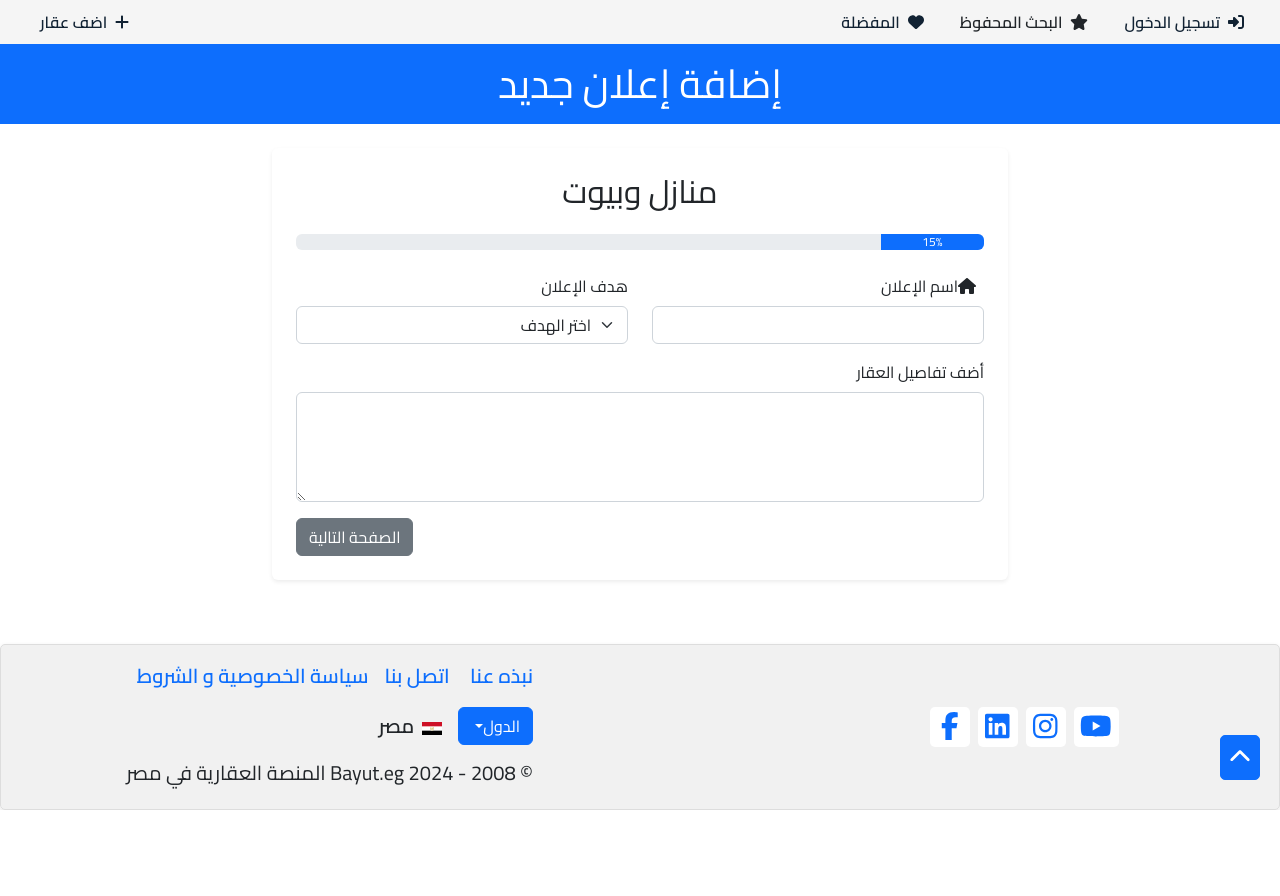
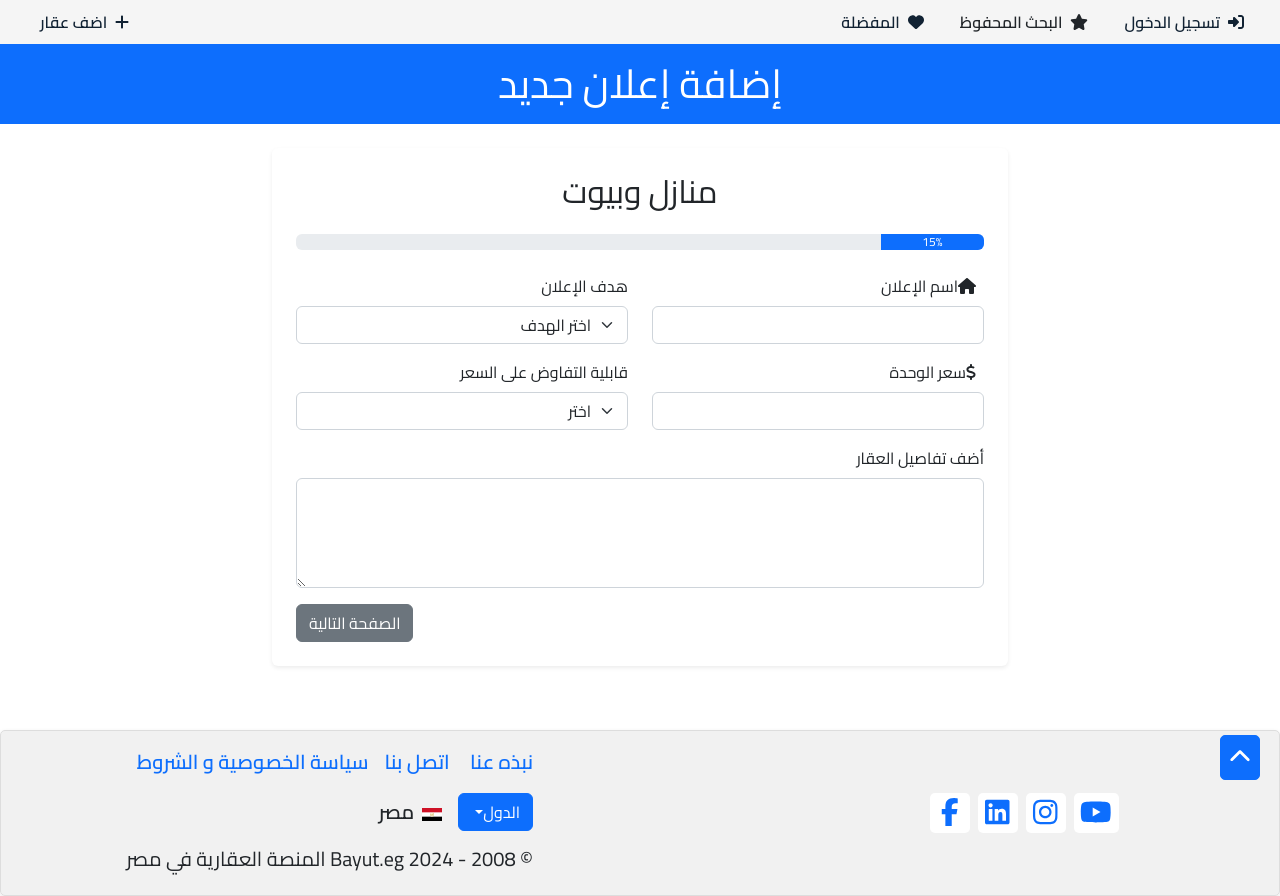
Before and after one commit to mmt20/varnda, a React (Create React App) app: page /add-home-property in a window 1280 px wide. Before the commit the page ends 810 px from the top, so only its background shows below. Built offline with nearby package versions, Linux system fonts and the light colour scheme.

Commit message:
Add price to AddHomePropertyPage

```diff
--- a/src/Pages/AddHomePropertyPage/AddHomePropertyPage.js
+++ b/src/Pages/AddHomePropertyPage/AddHomePropertyPage.js
@@ -215,6 +215,42 @@ const AddHomePropertyPage = () => {
                             </Form.Select>
                           </Form.Group>
                         </Col>
+                      </Row>
+                      <Row>
+                        <Col xs={12} md={6}>
+                          <Form.Group controlId="unitPrice" className="mb-3">
+                            <Form.Label>
+                              <FontAwesomeIcon
+                                icon={faDollarSign}
+                                className="me-2"
+                              />
+                              سعر الوحدة
+                            </Form.Label>
+                            <Form.Control
+                              type="number"
+                              name="unitPrice"
+                              value={formData.unitPrice}
+                              onChange={handleChange}
+                              required
+                            />
+                          </Form.Group>
+                        </Col>
+                        <Col xs={12} md={6}>
+                          <Form.Group controlId="negotiable" className="mb-3">
+                            <Form.Label>قابلية التفاوض على السعر</Form.Label>
+                            <Form.Select
+                              name="negotiable"
+                              value={formData.negotiable}
+                              onChange={handleChange}
+                              required
+                            >
+                              <option value="">اختر</option>
+                              <option value="yes">نعم</option>
+                              <option value="no">لا</option>
+                            </Form.Select>
+                          </Form.Group>
+                        </Col>
+
                       </Row>
                       <Form.Group controlId="adDescription" className="mb-3">
                         <Form.Label>أضف تفاصيل العقار</Form.Label>
```
